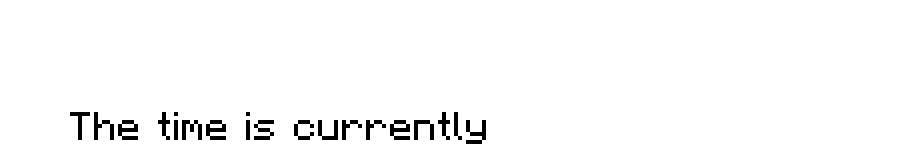
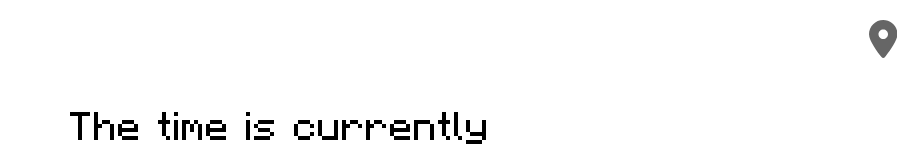
Before and after one commit to luludotdev/minecraft-time, a Next.js app: page / in a window 1280 px wide. Shown: the top 160 px of the page, without its empty margins (360-1280 px from the left). Built offline with nearby package versions, Linux system fonts and the light colour scheme.

Commit message:
add location based background toggle

```diff
--- a/components/Background.tsx
+++ b/components/Background.tsx
@@ -4,12 +4,13 @@ const randRange = (min: number, max: number) => {
   return Math.floor(Math.random() * (max - min + 1) + min)
 }
 
+export type Sky = 'day' | 'night' | 'dusk' | 'dawn'
 interface Props {
-  time?: 'day' | 'night' | 'dusk' | 'dawn'
+  sky?: Sky
   children?: never
 }
 
-export const Background: FC<Props> = ({ time }) => {
+export const Background: FC<Props> = ({ sky }) => {
   const ref = useRef<HTMLCanvasElement>(null)
   const render = useCallback(() => {
     const canvas = ref.current
@@ -73,13 +74,13 @@ export const Background: FC<Props> = ({ time }) => {
     render()
 
     window.addEventListener('resize', render)
-    if (time) document.body.classList.add(time)
+    if (sky) document.body.classList.add(sky)
 
     return () => {
       window.removeEventListener('resize', render)
-      if (time) document.body.classList.remove(time)
+      if (sky) document.body.classList.remove(sky)
     }
-  }, [time, render])
+  }, [sky, render])
 
   return (
     <>
--- /dev/null
+++ b/components/LocationDot.tsx
@@ -0,0 +1,25 @@
+import { type FC } from 'react'
+
+interface Props {
+  title?: string
+  className?: string
+  onClick?: () => void
+
+  children?: never
+}
+
+export const LocationDot: FC<Props> = ({ className, title, onClick }) => (
+  <svg
+    xmlns='http://www.w3.org/2000/svg'
+    viewBox='0 0 384 512'
+    className={className}
+    onClick={onClick}
+  >
+    {title && <title>{title}</title>}
+
+    <path
+      fill='currentColor'
+      d='M168.3 499.2C116.1 435 0 279.4 0 192C0 85.96 85.96 0 192 0C298 0 384 85.96 384 192C384 279.4 267 435 215.7 499.2C203.4 514.5 180.6 514.5 168.3 499.2H168.3zM192 256C227.3 256 256 227.3 256 192C256 156.7 227.3 128 192 128C156.7 128 128 156.7 128 192C128 227.3 156.7 256 192 256z'
+    />
+  </svg>
+)
--- /dev/null
+++ b/components/LocationDotSlash.tsx
@@ -0,0 +1,25 @@
+import { type FC } from 'react'
+
+interface Props {
+  title?: string
+  className?: string
+  onClick?: () => void
+
+  children?: never
+}
+
+export const LocationDotSlash: FC<Props> = ({ className, title, onClick }) => (
+  <svg
+    xmlns='http://www.w3.org/2000/svg'
+    viewBox='0 0 640 512'
+    className={className}
+    onClick={onClick}
+  >
+    {title && <title>{title}</title>}
+
+    <path
+      fill='currentColor'
+      d='M154 95.42C187.3 38.35 249.2 0 320 0C426 0 512 85.96 512 192C512 230.7 489 282.8 459 334.5L630.8 469.1C641.2 477.3 643.1 492.4 634.9 502.8C626.7 513.2 611.6 515.1 601.2 506.9L9.196 42.89C-1.236 34.71-3.065 19.63 5.112 9.196C13.29-1.236 28.37-3.065 38.81 5.112L154 95.42zM257.8 176.8L349.6 248.7C370.1 238 384 216.7 384 192C384 156.7 355.3 128 320 128C289.9 128 264.7 148.8 257.8 176.8zM296.3 499.2C245.9 436.2 132.3 285.2 128.1 196.9L406.2 416.1C382.7 449.5 359.9 478.9 343.7 499.2C331.4 514.5 308.6 514.5 296.3 499.2V499.2z'
+    />
+  </svg>
+)
--- /dev/null
+++ b/components/LocationPrompt.tsx
@@ -0,0 +1,71 @@
+import { type FC } from 'react'
+import css from 'styled-jsx/css'
+import { LocationDot } from './LocationDot'
+import { LocationDotSlash } from './LocationDotSlash'
+
+const { className, styles } = css.resolve`
+  svg {
+    width: auto;
+    height: 0.95rem;
+
+    opacity: 0.6;
+    transition: opacity 0.2s ease;
+
+    cursor: pointer;
+    color: var(--text-colour);
+  }
+
+  svg:hover {
+    opacity: 0.9;
+  }
+
+  svg:active {
+    opacity: 1;
+  }
+
+  svg.enabled {
+    color: red;
+  }
+`
+
+interface Props {
+  enabled: boolean
+  onClick: () => void
+
+  children?: never
+}
+
+export const LocationPrompt: FC<Props> = ({ enabled, onClick }) => (
+  <>
+    <style jsx>{`
+      div.container {
+        position: absolute;
+        top: 0;
+        right: 0;
+        margin: 0.5rem 0.05rem;
+
+        display: flex;
+        width: 1.75rem;
+        justify-content: center;
+      }
+    `}</style>
+
+    <div className='container'>
+      {enabled ? (
+        <LocationDotSlash
+          className={className}
+          title='Disable location-based background'
+          onClick={onClick}
+        />
+      ) : (
+        <LocationDot
+          className={className}
+          title='Enable location-based background'
+          onClick={onClick}
+        />
+      )}
+    </div>
+
+    {styles}
+  </>
+)
--- /dev/null
+++ b/lib/hooks/useLocation.ts
@@ -0,0 +1,71 @@
+import { useCallback, useEffect, useState } from 'react'
+import { getTimes } from 'suncalc'
+import { Sky } from '~components/Background'
+
+const STORAGE_KEY = 'location'
+
+const getSkyState: (
+  coords: GeolocationCoordinates,
+  now?: Date
+) => Sky | undefined = (coords, now = new Date()) => {
+  const { dawn, dusk, sunriseEnd, sunsetStart } = getTimes(
+    now,
+    coords.latitude,
+    coords.longitude
+  )
+
+  if (now > dawn && now < sunriseEnd) return 'dawn'
+  if (now > sunriseEnd && now < sunsetStart) return 'day'
+  if (now > sunsetStart && now < dusk) return 'dusk'
+  if (now < dawn || now > dusk) return 'night'
+
+  return undefined
+}
+
+export const useLocation = () => {
+  const [sky, setSky] = useState<Sky | undefined>(undefined)
+  const [enabled, setEnabled] = useState<boolean>(() => {
+    if (typeof window === 'undefined') return false
+    return Boolean(localStorage.getItem(STORAGE_KEY))
+  })
+
+  const toggleEnabled = useCallback(() => {
+    const toggled = !enabled
+    setEnabled(toggled)
+
+    if (toggled) {
+      localStorage.setItem(STORAGE_KEY, 'true')
+    } else {
+      localStorage.removeItem(STORAGE_KEY)
+    }
+  }, [enabled, setEnabled])
+
+  const calculateSky = useCallback(() => {
+    window.navigator.geolocation?.getCurrentPosition(
+      ({ coords, timestamp }) => {
+        const ts = new Date(timestamp)
+        const newSky = getSkyState(coords, ts)
+
+        setSky(newSky)
+      }
+    )
+  }, [])
+
+  useEffect(() => {
+    if (!enabled) {
+      setSky(undefined)
+      return
+    }
+
+    calculateSky()
+    const interval = setInterval(() => {
+      calculateSky()
+    }, 30 * 1000)
+
+    return () => {
+      clearInterval(interval)
+    }
+  }, [enabled, calculateSky])
+
+  return { enabled, sky, toggleEnabled }
+}
--- a/package.json
+++ b/package.json
@@ -14,12 +14,15 @@
     "next": "12.1.1",
     "next-themes": "^0.1.1",
     "react": "17.0.2",
-    "react-dom": "17.0.2"
+    "react-dom": "17.0.2",
+    "styled-jsx": "^5.0.1",
+    "suncalc": "^1.9.0"
   },
   "devDependencies": {
     "@types/node": "17.0.23",
     "@types/react": "17.0.43",
     "@types/react-dom": "17.0.14",
+    "@types/suncalc": "^1.8.1",
     "eslint-config-next": "12.1.1",
     "eslint-config-xo-react": "^0.27.0",
     "eslint-plugin-react": "^7.29.4",
--- a/pages/index.tsx
+++ b/pages/index.tsx
@@ -4,7 +4,9 @@ import Head from 'next/head'
 import { useCallback, useRef, useState } from 'react'
 import { Background } from '~components/Background'
 import { Fonts } from '~components/Fonts'
+import { LocationPrompt } from '~components/LocationPrompt'
 import { Time } from '~components/Time'
+import { useLocation } from '~lib/hooks/useLocation'
 import { getTime } from '~lib/hooks/useTicks'
 import { useTooltip } from '~lib/hooks/useTooltip'
 
@@ -32,6 +34,8 @@ const Home: NextPage<Props> = ({ now }) => {
       setCopyText(copyTextCopy)
     }, 750)
   }, [])
+
+  const { enabled, sky, toggleEnabled } = useLocation()
 
   return (
     <>
@@ -83,7 +87,8 @@ const Home: NextPage<Props> = ({ now }) => {
         <title>Time in Minecraft Ticks</title>
       </Head>
 
-      <Background />
+      <LocationPrompt enabled={enabled} onClick={toggleEnabled} />
+      <Background sky={sky} />
 
       <p>The time is currently</p>
       <p ref={timeRef} className='time' onClick={handleClick}>
```
Also changed, not shown: 1 other file (tests, documents, lock files or other folders).
